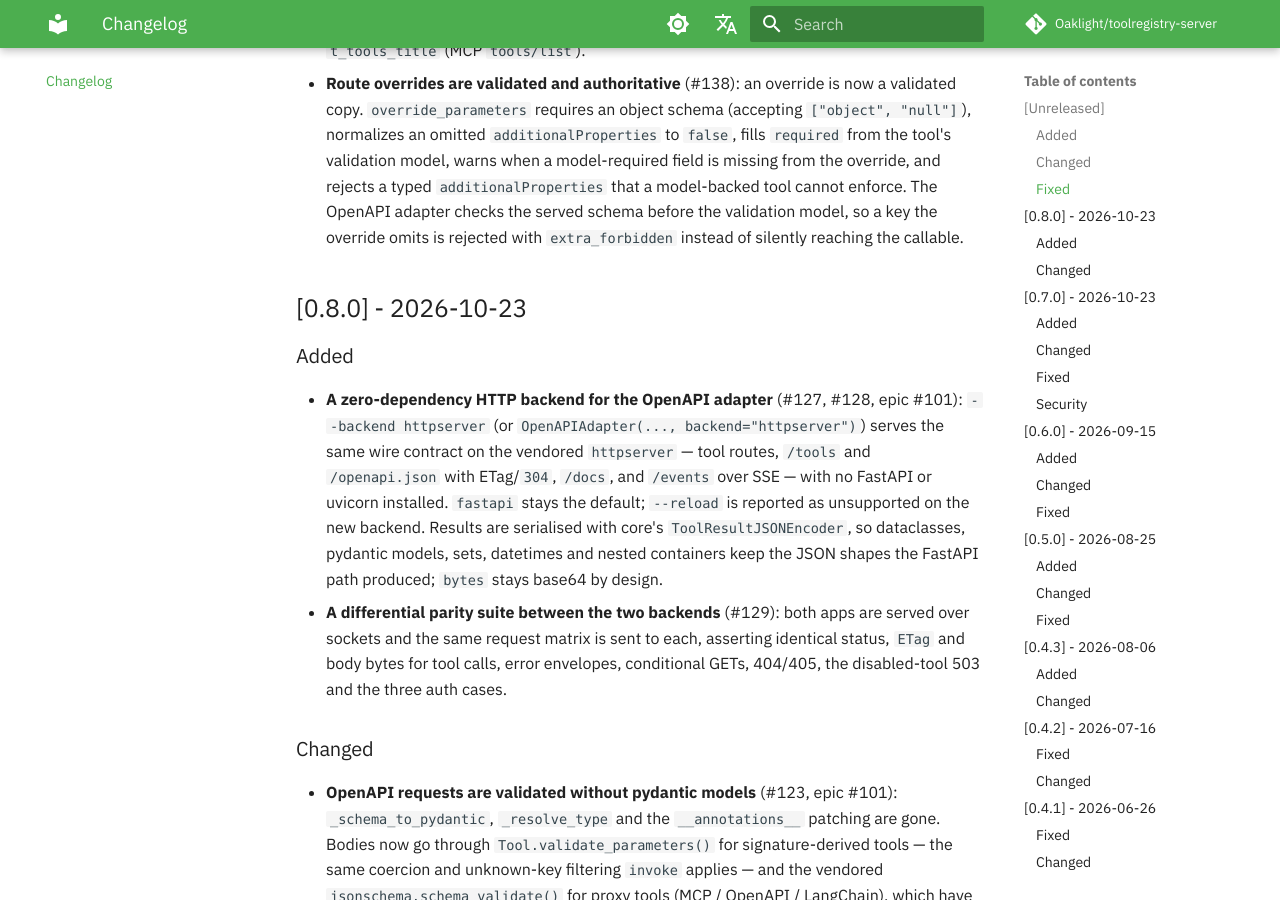
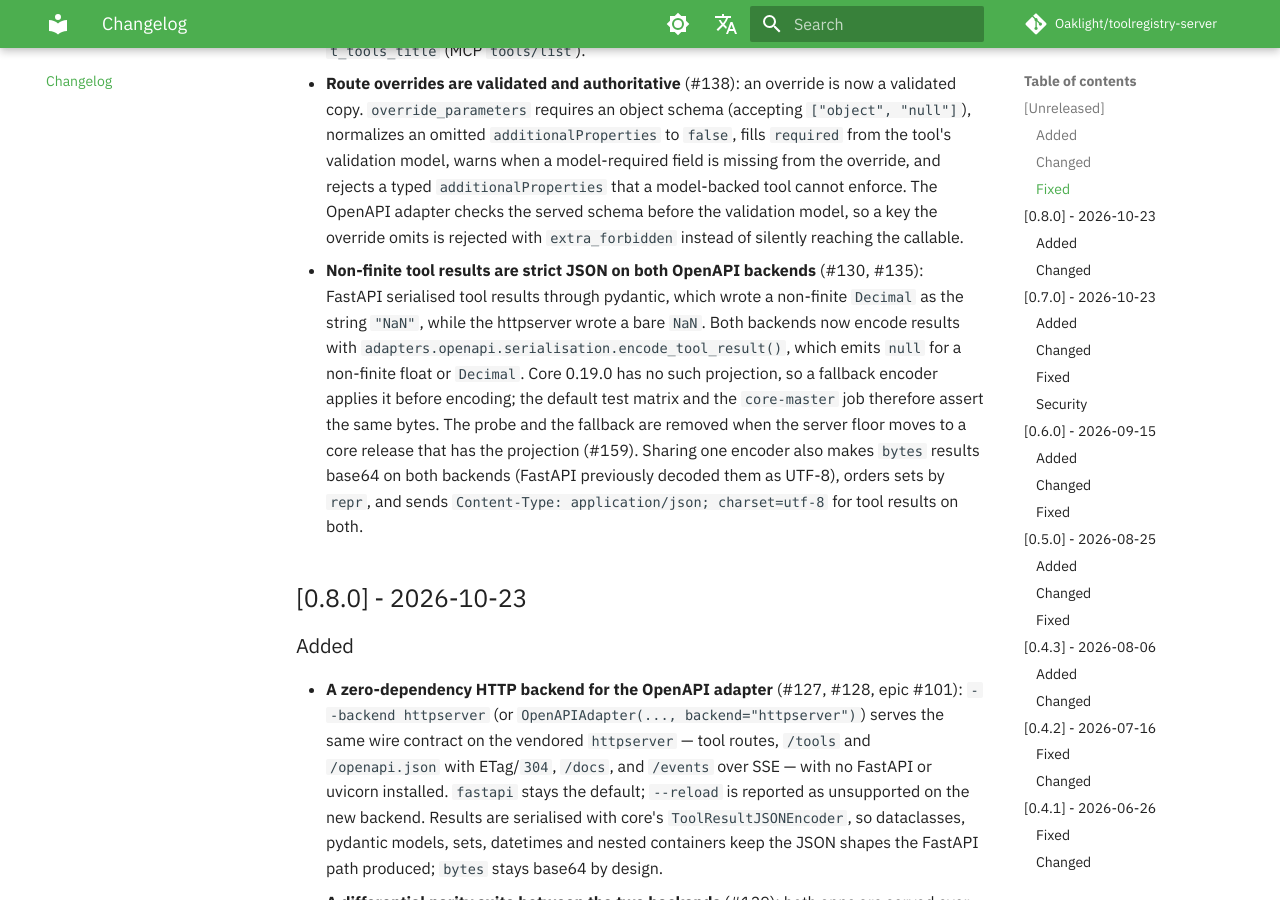
Before and after one commit to Oaklight/toolregistry-server, an MkDocs documentation site: the page built from docs/changelog.md, in a window 1280 px wide and 900 px high, scrolled down 2169 px. Built offline with MkDocs 1.6.1 and Material for MkDocs 9.7.7, drawn with Linux system fonts in a browser that asks for light colours; some web fonts are replaced; comment, search, counter and statistics services are not loaded.

Commit message:
docs(changelog): note non-finite tool results on both backends (#135)

```diff
--- a/docs/changelog.md
+++ b/docs/changelog.md
@@ -33,6 +33,7 @@ The format is based on [Keep a Changelog](https://keepachangelog.com/en/1.1.0/),
   `tests/test_mcp_session.py::TestBackwardCompatibility::test_override_reaches_list_tools_title`
   (MCP `tools/list`).
 - **Route overrides are validated and authoritative** (#138): an override is now a validated copy. `override_parameters` requires an object schema (accepting `["object", "null"]`), normalizes an omitted `additionalProperties` to `false`, fills `required` from the tool's validation model, warns when a model-required field is missing from the override, and rejects a typed `additionalProperties` that a model-backed tool cannot enforce. The OpenAPI adapter checks the served schema before the validation model, so a key the override omits is rejected with `extra_forbidden` instead of silently reaching the callable.
+- **Non-finite tool results are strict JSON on both OpenAPI backends** (#130, #135): FastAPI serialised tool results through pydantic, which wrote a non-finite `Decimal` as the string `"NaN"`, while the httpserver wrote a bare `NaN`. Both backends now encode results with `adapters.openapi.serialisation.encode_tool_result()`, which emits `null` for a non-finite float or `Decimal`. Core 0.19.0 has no such projection, so a fallback encoder applies it before encoding; the default test matrix and the `core-master` job therefore assert the same bytes. The probe and the fallback are removed when the server floor moves to a core release that has the projection (#159). Sharing one encoder also makes `bytes` results base64 on both backends (FastAPI previously decoded them as UTF-8), orders sets by `repr`, and sends `Content-Type: application/json; charset=utf-8` for tool results on both.
 
 ## [0.8.0] - 2026-10-23
 
```
